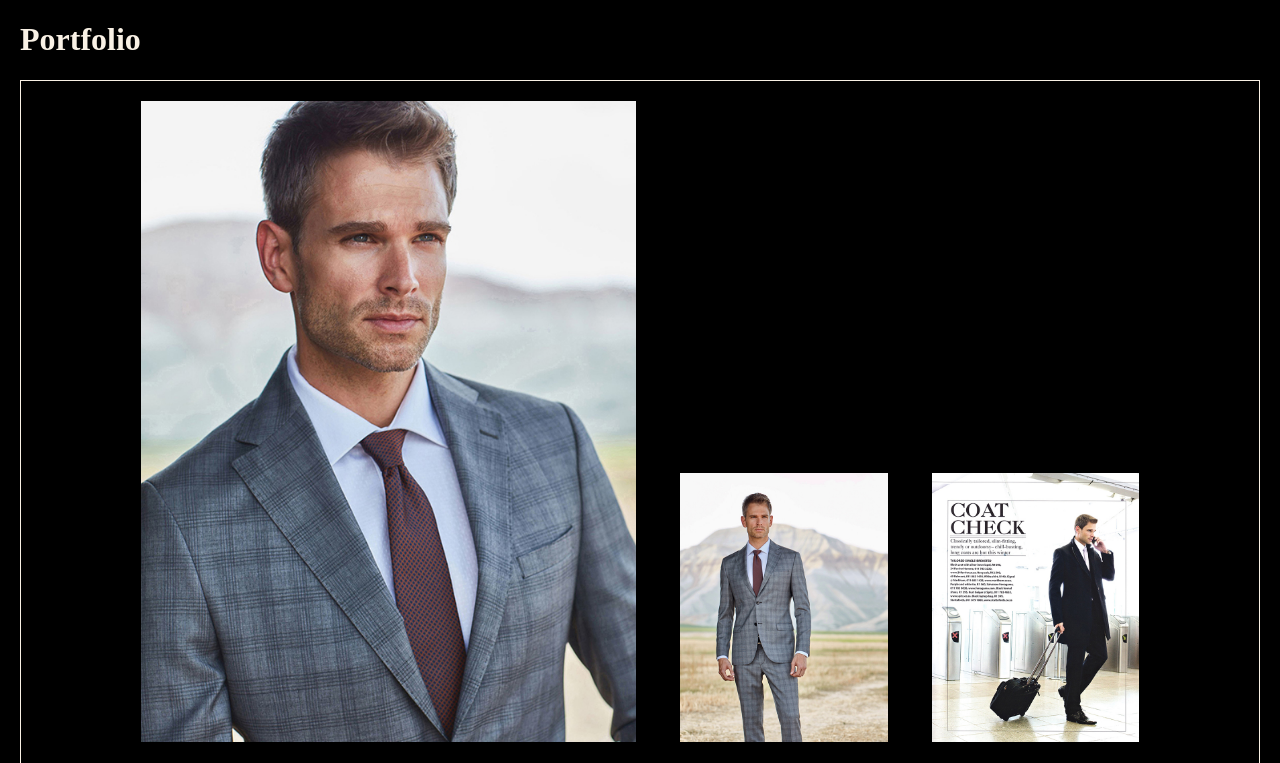
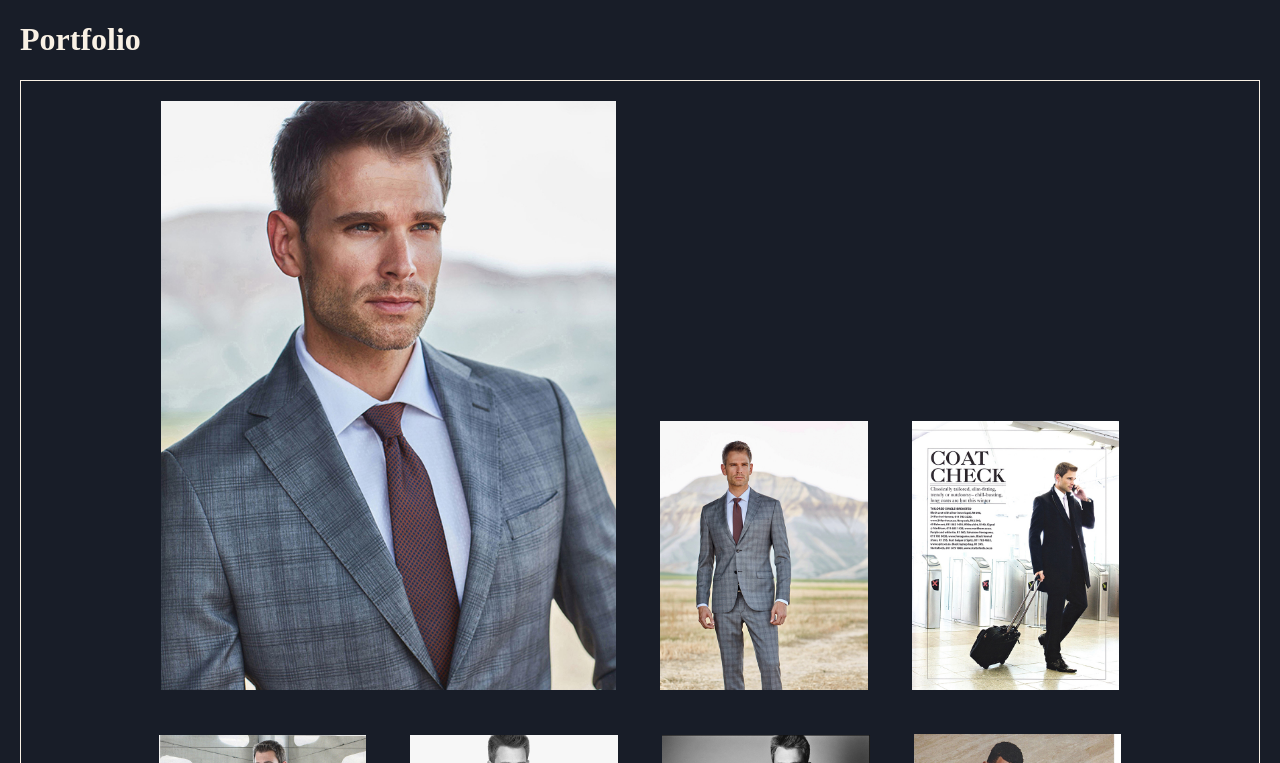
Before and after one commit to maperun/maperun.github.io, a plain HTML site: page Image_Gallery/gallery.html in a window 1280 px wide. Both pictures are taken after a click on the picture 262 px from the left and 235 px from the top of the page. Shown: the top 763 px of the page. Drawn offline with Linux system fonts and the light colour scheme.

Commit message:
css color changes

```diff
--- a/About Me/style.css
+++ b/About Me/style.css
@@ -19,6 +19,7 @@ body {
 h1	{
 	text-align: center;
 	text-shadow: 3px 3px darkgrey;
+	font-family: Georgia;
 	font-size: 80px;
 	margin-bottom: -10px;
 }
@@ -86,7 +87,7 @@ img {
 
 .hover2:hover {
 	background-color: #181d28;
-	color: #FFF3D9;
+	color: #f9f1e5;
 }
 
 @media all and (max-width: 840px) {
--- a/Contact/contact.css
+++ b/Contact/contact.css
@@ -1,7 +1,7 @@
 * {box-sizing: border-box;}
 
 body {
-	background-color: black;
+	background-color: #181d28;
 	color: #f9f1e5;
 	text-align: center;
 	margin: 60px;
--- a/Image_Gallery/gallery.css
+++ b/Image_Gallery/gallery.css
@@ -1,7 +1,7 @@
 * { box-sizing: border-box; }
 
 body {
-	background-color: black;
+	background-color: #181d28;
 	margin: 20px;
 }
 
--- a/Image_Gallery/main.js
+++ b/Image_Gallery/main.js
@@ -1,6 +1,6 @@
 $(document).ready(function() {
 
 $('img').click (function() {
-    $(this).width("40%");
+    $(this).css('width','40%');
 	});
 });
```
